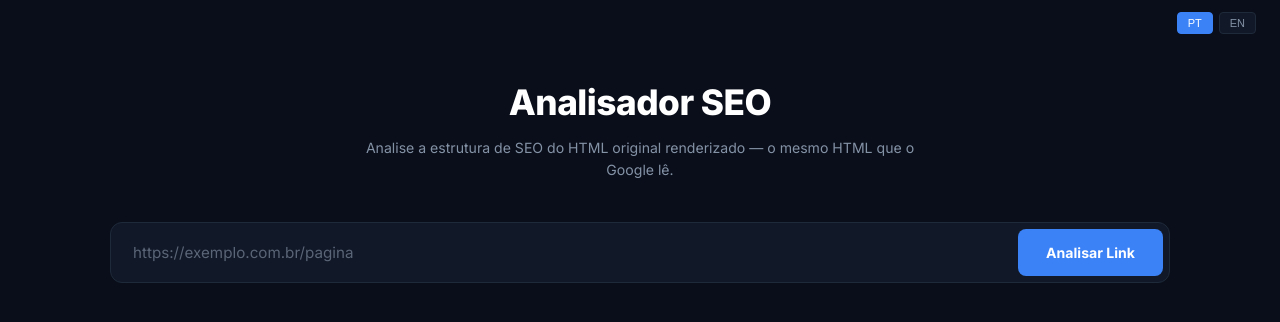
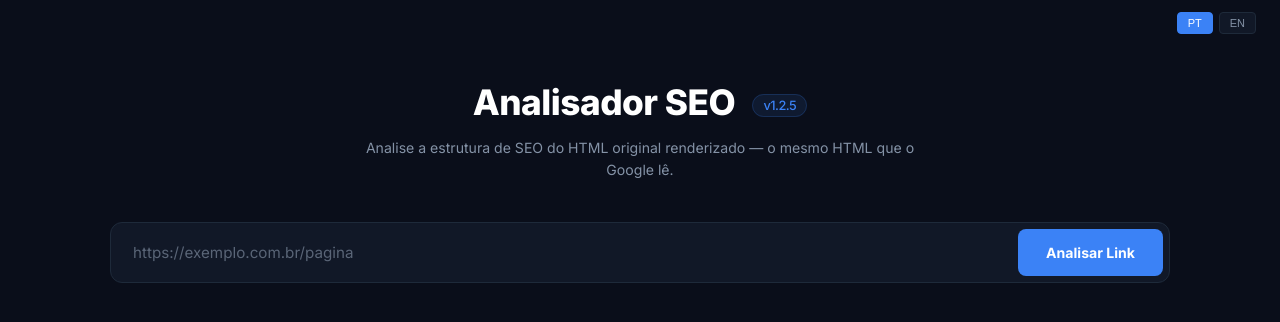
Before and after one commit to lucasreino/meu-analisador-seo, a website: page index.html in a window 1280 px wide. Drawn offline with nearby package versions, Linux system fonts and the light colour scheme.

Commit message:
feat: adicionar badge de versão v1.2.5 e melhoria de compatibilidade CSS

```diff
--- a/index.html
+++ b/index.html
@@ -262,6 +262,7 @@
         .field-value.truncate {
             display: -webkit-box;
             -webkit-line-clamp: 3;
+            line-clamp: 3;
             -webkit-box-orient: vertical;
             overflow: hidden;
         }
@@ -577,7 +578,7 @@
 
     <div class="container">
         <header class="header">
-            <h1>Analisador SEO</h1>
+            <h1>Analisador SEO <span style="font-size: 0.8rem; font-weight: 500; vertical-align: middle; background: rgba(59, 130, 246, 0.1); border: 1px solid rgba(59, 130, 246, 0.2); padding: 3px 10px; border-radius: 20px; color: var(--accent-blue); margin-left: 10px;">v1.2.5</span></h1>
             <p>Analise a estrutura de SEO do HTML original renderizado — o mesmo HTML que o Google lê.</p>
         </header>
 
```
